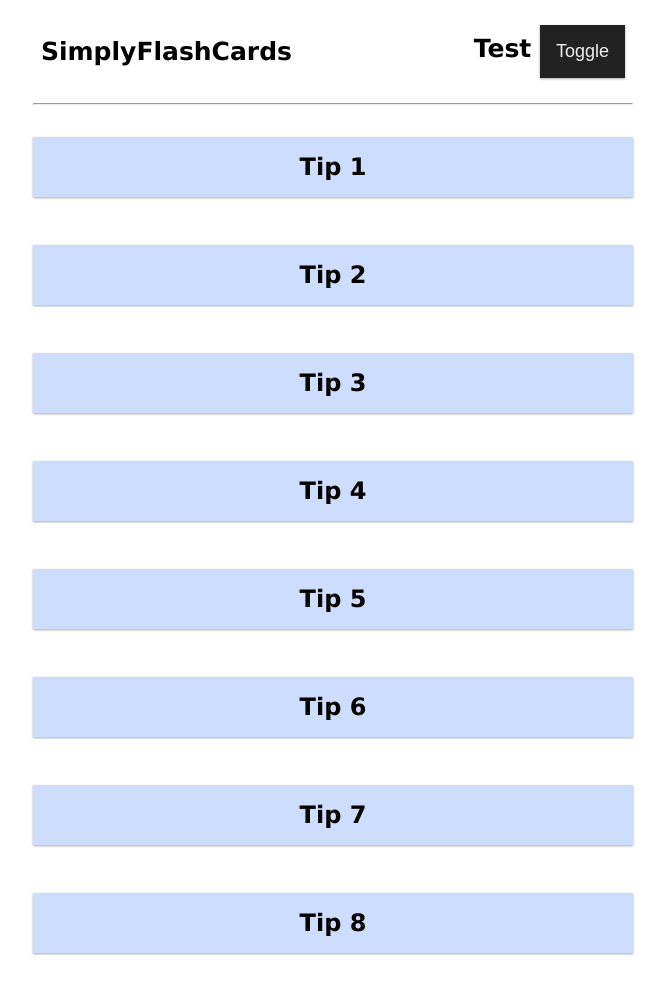
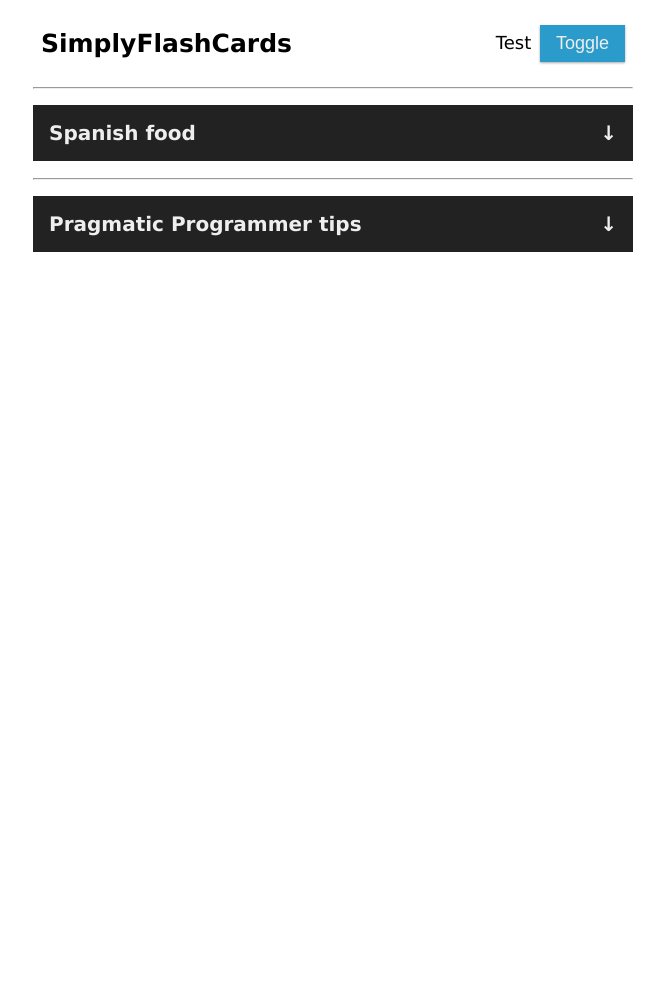
Before and after one commit to SebastianUdden/flip-cards, a Gatsby site: page / in a window 1280 px wide. Shown: the top 986 px of the page, without its empty margins (307-972 px from the left). After the commit the page ends 800 px from the top, so only its background shows below. Built offline with nearby package versions, Linux system fonts and the light colour scheme; Gatsby itself is replaced by a stand-in of ours.

Commit message:
feat: support image, refactor and new examples

```diff
--- a/src/components/Card.js
+++ b/src/components/Card.js
@@ -22,13 +22,21 @@ const Description = styled.p`
     width: 100%;
   `}
 `
+const Image = styled.img`
+  max-width: 100%;
+`
 
-export const Card = ({ title, description, isTest, cards, lvl }) => {
+export const Card = ({ title, description, image, isTest, cards, lvl }) => {
   const formatFlashCardData = () => {
     const front = (
-      <Title isTest={isTest} lvl={lvl}>
-        {title}
-      </Title>
+      <>
+        {image && <Image src={image} alt={image} />}
+        {title && (
+          <Title isTest={isTest} lvl={lvl}>
+            {title}
+          </Title>
+        )}
+      </>
     )
     const back = (
       <>
--- /dev/null
+++ b/src/components/Category.js
@@ -0,0 +1,40 @@
+import React from "react"
+import styled from "styled-components"
+import { Card } from "./Card"
+
+const Cards = styled.div`
+  display: flex;
+  flex-wrap: wrap;
+  justify-content: space-between;
+  align-items: center;
+`
+const Category = styled.h2`
+  display: flex;
+  font-size: 20px;
+  justify-content: space-between;
+  background-color: #222;
+  padding: 1rem;
+  color: #eee;
+  :hover {
+    cursor: pointer;
+  }
+`
+
+export default ({ title, cards, isTest, onSelect, selected }) => {
+  return (
+    <>
+      {title && (
+        <Category onClick={() => onSelect(selected ? "" : title)}>
+          <span>{title}</span>
+          <span>{selected ? <>&#x2191;</> : <>&#x2193;</>}</span>
+        </Category>
+      )}
+      {selected && (
+        <Cards>
+          {cards &&
+            cards.map(card => <Card {...card} isTest={isTest} lvl={1} />)}
+        </Cards>
+      )}
+    </>
+  )
+}
--- a/src/components/FlashCard.js
+++ b/src/components/FlashCard.js
@@ -1,5 +1,6 @@
 import React, { useState } from "react"
 import styled from "styled-components"
+import { defaultShadow } from "../constants/boxShadow"
 
 const Common = styled.div`
   position: absolute;
@@ -8,7 +9,7 @@ const Common = styled.div`
   width: 100%;
   -webkit-backface-visibility: hidden; /* Safari */
   backface-visibility: hidden;
-  box-shadow: 0 1px 3px rgba(0, 0, 0, 0.12), 0 1px 2px rgba(0, 0, 0, 0.24);
+  box-shadow: ${defaultShadow};
   transition: all 0.3s cubic-bezier(0.25, 0.8, 0.25, 1);
   :hover {
     cursor: pointer;
--- a/src/components/Cards.js
+++ b/src/components/Main.js
@@ -1,6 +1,7 @@
 import React, { useState } from "react"
 import styled from "styled-components"
-import { Card } from "./Card"
+import Category from "./Category"
+import { defaultShadow, hoverShadow } from "../constants/boxShadow"
 
 const Container = styled.div`
   margin: 1rem auto;
@@ -9,26 +10,24 @@ const Container = styled.div`
 `
 const Button = styled.button`
   border: none;
-  background-color: #222;
+  background-color: #2b9bcb;
   color: #eee;
-  padding: 1rem;
+  padding: 0.5rem 1rem;
   font-size: large;
-  box-shadow: 0 1px 3px rgba(0, 0, 0, 0.12), 0 1px 2px rgba(0, 0, 0, 0.24);
+  box-shadow: ${defaultShadow};
   :active {
     background-color: #000;
     color: #ddd;
-    box-shadow: 0 1px 3px rgba(0, 0, 0, 0.12), 0 1px 2px rgba(0, 0, 0, 0.24);
+    box-shadow: ${defaultShadow};
   }
   :hover {
     cursor: pointer;
-    box-shadow: 0 14px 28px rgba(0, 0, 0, 0.25), 0 10px 10px rgba(0, 0, 0, 0.22);
+    box-shadow: ${hoverShadow};
   }
 `
-const Cards = styled.div`
-  display: flex;
-  flex-wrap: wrap;
-  justify-content: space-between;
-  align-items: center;
+const Label = styled.label`
+  font-size: 18px;
+  font-weight: 400;
 `
 const Heading = styled.h1`
   display: flex;
@@ -42,21 +41,30 @@ const Divider = styled.div`
   margin: 0.5rem;
 `
 
-export default ({ cards }) => {
+export default ({ categories }) => {
   const [isTest, setIsTest] = useState(true)
+  const [selected, setSelected] = useState("")
   return (
     <Container>
       <Heading>
         <Divider>SimplyFlashCards</Divider>{" "}
         <Divider>
-          {isTest ? "Test" : "Study"}{" "}
+          <Label>{isTest ? "Test" : "Study"}</Label>{" "}
           <Button onClick={() => setIsTest(!isTest)}>Toggle</Button>
         </Divider>
       </Heading>
-      <hr></hr>
-      <Cards>
-        {cards && cards.map(card => <Card {...card} isTest={isTest} lvl={1} />)}
-      </Cards>
+      {categories &&
+        categories.map(category => (
+          <>
+            <hr></hr>
+            <Category
+              {...category}
+              isTest={isTest}
+              selected={selected === category.title}
+              onSelect={title => setSelected(title)}
+            />
+          </>
+        ))}
     </Container>
   )
 }
--- a/src/components/StudyCard.js
+++ b/src/components/StudyCard.js
@@ -1,11 +1,12 @@
 import React from "react"
 import styled from "styled-components"
+import { defaultShadow } from "../constants/boxShadow"
 
 const StudyCard = styled.div`
   padding: 1rem;
   margin: 1rem 0;
-  width: 93%;
-  box-shadow: 0 1px 3px rgba(0, 0, 0, 0.12), 0 1px 2px rgba(0, 0, 0, 0.24);
+  width: 90%;
+  box-shadow: ${defaultShadow};
   background-color: ${p => (p.lvl % 2 === 0 ? "#abbbdb" : "#cdddfd")};
 `
 
--- /dev/null
+++ b/src/constants/boxShadow.js
@@ -0,0 +1,4 @@
+export const defaultShadow =
+  "0 1px 3px rgba(0, 0, 0, 0.12), 0 1px 2px rgba(0, 0, 0, 0.24)"
+export const hoverShadow =
+  "0 14px 28px rgba(0, 0, 0, 0.25), 0 10px 10px rgba(0, 0, 0, 0.22)"
--- a/src/constants/cards.json
+++ b/src/constants/cards.json
@@ -1,4 +1,21 @@
 [
+  {
+    "title": "Spanish food",
+    "cards": [
+      {
+        "image": "https://www.cookingclassy.com/wp-content/uploads/2019/02/quesadillas-2.jpg",
+        "cards": [
+          {
+            "title": "Quesadilla",
+            "description": "Cheese and chicken in a roll, put it in the oven. What's not to love?"
+          }
+        ]
+      }
+    ]
+  },
+  {
+    "title": "Pragmatic Programmer tips",
+    "cards": [
       {
         "title": "Tip 1",
         "description": "",
@@ -631,3 +648,5 @@
         ]
       }
     ]
+  }
+]
--- a/src/pages/index.js
+++ b/src/pages/index.js
@@ -1,5 +1,5 @@
 import React from "react"
-import Cards from "../components/Cards"
+import Main from "../components/Main"
 import CARDS from "../constants/cards.json"
 
-export default () => <Cards cards={CARDS} />
+export default () => <Main categories={CARDS} />
```
Lines whose indentation alone changed are shown as unchanged.
